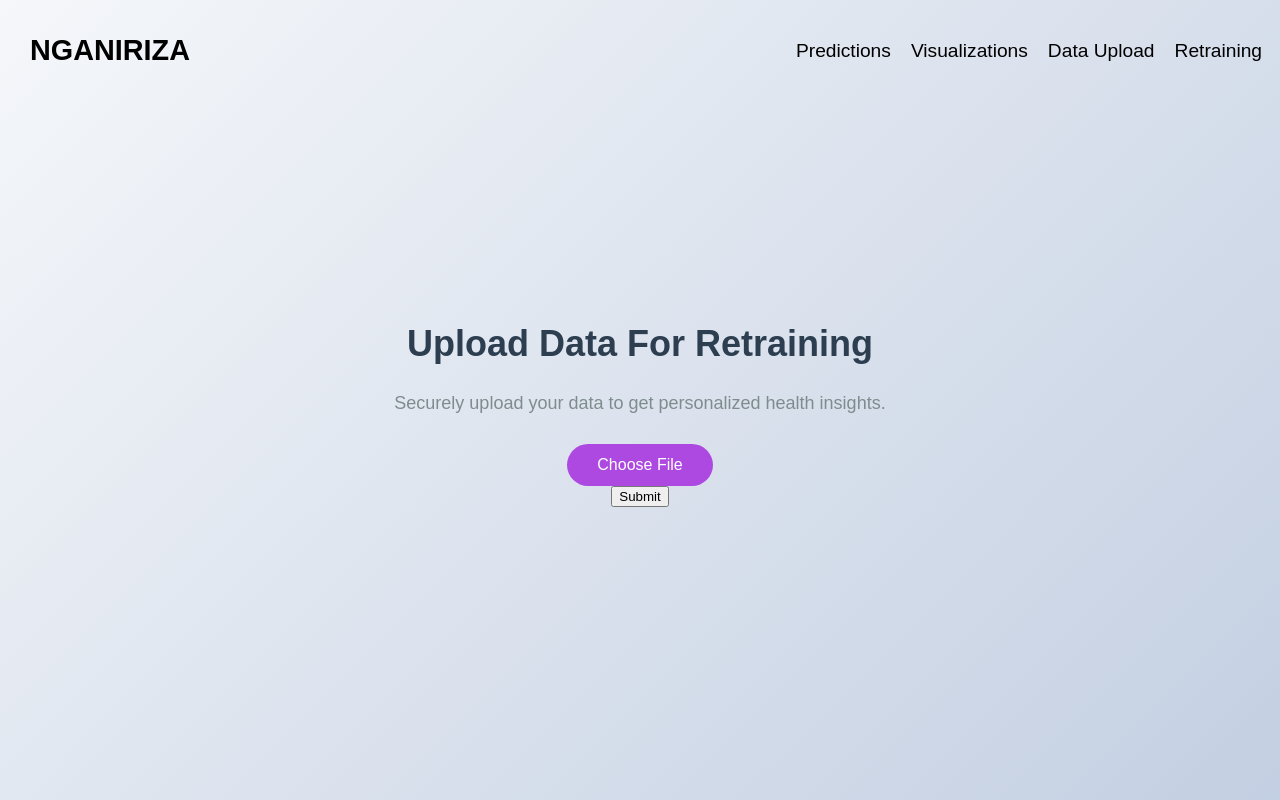
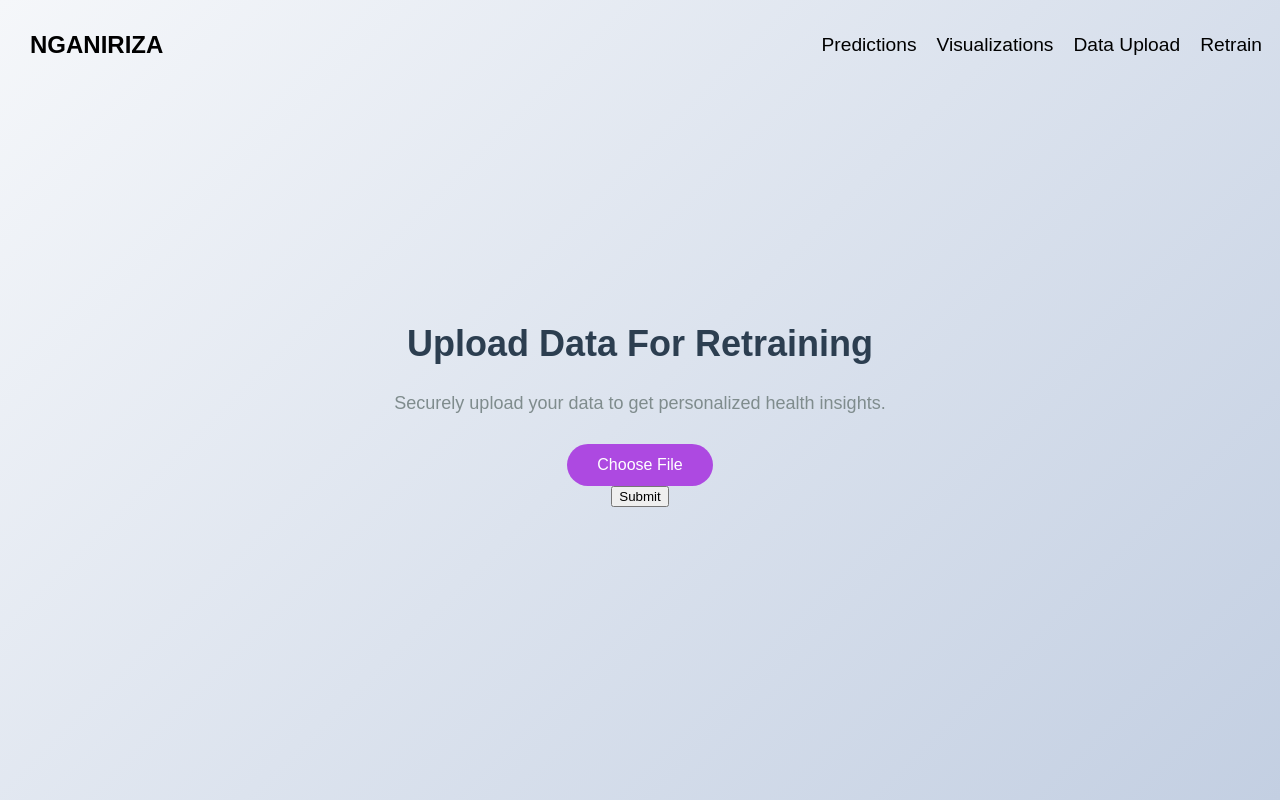
Before and after one commit to Eliane-M/nganiriza, a React (Create React App) app in the folder nganiriza_frontend/: page /data-upload in a window 1280 px wide. Built offline with nearby package versions, Linux system fonts and the light colour scheme.

Commit message:
changed the frontend

```diff
--- a/nganiriza_frontend/src/assets/css/dataUpload/dataUpload.css
+++ b/nganiriza_frontend/src/assets/css/dataUpload/dataUpload.css
@@ -19,7 +19,7 @@
   color: black;
 }
 .data-upload-container .header h1 {
-  font-size: 1.8rem;
+  font-size: 1.5rem;
   font-weight: bold;
 }
 .data-upload-container .header h1 a {
--- a/nganiriza_frontend/src/assets/css/dataUpload/dataUpload.scss
+++ b/nganiriza_frontend/src/assets/css/dataUpload/dataUpload.scss
@@ -19,7 +19,7 @@
         color: black;
 
         h1 {
-            font-size: 1.8rem;
+            font-size: 1.5rem;
             font-weight: bold;
 
             a {
--- a/nganiriza_frontend/src/assets/css/retraining/retrainingPage.css
+++ b/nganiriza_frontend/src/assets/css/retraining/retrainingPage.css
@@ -18,7 +18,7 @@
   color: black;
 }
 .retraining-container .header h1 {
-  font-size: 1.8rem;
+  font-size: 1.5rem;
   font-weight: bold;
 }
 .retraining-container .header h1 a {
--- a/nganiriza_frontend/src/assets/css/retraining/retrainingPage.scss
+++ b/nganiriza_frontend/src/assets/css/retraining/retrainingPage.scss
@@ -20,7 +20,7 @@
         color: black;
 
         h1 {
-            font-size: 1.8rem;
+            font-size: 1.5rem;
             font-weight: bold;
 
             a {
--- a/nganiriza_frontend/src/assets/css/userInfo/userInfo.css
+++ b/nganiriza_frontend/src/assets/css/userInfo/userInfo.css
@@ -20,7 +20,7 @@
   color: white;
 }
 .header h1 {
-  font-size: 1.8rem;
+  font-size: 1.5rem;
   font-weight: bold;
 }
 .header h1 a {
--- a/nganiriza_frontend/src/assets/css/userInfo/userInfo.scss
+++ b/nganiriza_frontend/src/assets/css/userInfo/userInfo.scss
@@ -30,7 +30,7 @@ $transition-speed: 0.3s;
     color: white;
 
     h1 {
-        font-size: 1.8rem;
+        font-size: 1.5rem;
         font-weight: bold;
 
         a {
--- a/nganiriza_frontend/src/pages/dataUploadPage.jsx
+++ b/nganiriza_frontend/src/pages/dataUploadPage.jsx
@@ -1,6 +1,7 @@
 // DataUpload.jsx
 import React, { useState } from 'react';
 import '../assets/css/dataUpload/dataUpload.css';
+import { Link } from 'react-router-dom';
 
 const DataUpload = () => {
   const [selectedFile, setSelectedFile] = useState(null);
@@ -66,10 +67,11 @@ const DataUpload = () => {
       <header className="header">
         <h1><a href='/'>NGANIRIZA</a></h1>
         <nav>
-          <a href="/user-info">Predictions</a>
-          <a href="/visualizations">Visualizations</a>
-          <a href="/data-upload">Data Upload</a>
-          <a href="/retraining">Retraining</a>
+            <Link to="/user-info" className="nav-link">Predictions</Link>
+            {/* <Link to="/user-info" className="nav-link">About</Link> */}
+            <Link to="/visualizations" className="nav-link">Visualizations</Link>
+            <Link to="/data-upload" className="nav-link">Data Upload</Link>
+            <Link to="/retraining" className="nav-link">Retrain</Link>
         </nav>
       </header>
 
--- a/nganiriza_frontend/src/pages/landingPage.jsx
+++ b/nganiriza_frontend/src/pages/landingPage.jsx
@@ -14,13 +14,13 @@ const NganirizaLandingPage = () => {
         {/* Navigation */}
         <nav className="navbar">
           <div className="logo">NGANIRIZA</div>
-          <div className="nav-menu">
-            <a href="user-info" className="nav-link">Predictions</a>
-            {/* <a href="user-info" className="nav-link">About</a> */}
-            <a href="#" className="nav-link">Visualizations</a>
-            <a href="data-upload" className="nav-link">Data Upload</a>
-            <a href="retraining" className="nav-link">Retrain</a>
-          </div>
+          <nav className='nav-menu'>
+            <Link to="/user-info" className="nav-link">Predictions</Link>
+            {/* <Link to="/user-info" className="nav-link">About</Link> */}
+            <Link to="/visualizations" className="nav-link">Visualizations</Link>
+            <Link to="/data-upload" className="nav-link">Data Upload</Link>
+            <Link to="/retraining" className="nav-link">Retrain</Link>
+          </nav>
         </nav>
 
         {/* Hero Section */}
--- a/nganiriza_frontend/src/pages/retrainingPage.jsx
+++ b/nganiriza_frontend/src/pages/retrainingPage.jsx
@@ -1,6 +1,7 @@
 // Retraining.jsx
 import React, { useState } from 'react';
 import '../assets/css/retraining/retrainingPage.css';
+import { Link } from 'react-router-dom';
 
 const Retraining = () => {
   const [selectedFile, setSelectedFile] = useState(null);
@@ -53,10 +54,11 @@ const Retraining = () => {
       <header className="header">
         <h1><a href='/'>NGANIRIZA</a></h1>
         <nav>
-          <a href="/user-info">Predictions</a>
-          <a href="/visualizations">Visualizations</a>
-          <a href="/data-upload">Data Upload</a>
-          <a href="/retraining">Retraining</a>
+            <Link to="/user-info" className="nav-link">Predictions</Link>
+            {/* <Link to="/user-info" className="nav-link">About</Link> */}
+            <Link to="/visualizations" className="nav-link">Visualizations</Link>
+            <Link to="/data-upload" className="nav-link">Data Upload</Link>
+            <Link to="/retraining" className="nav-link">Retrain</Link>
         </nav>
       </header>
 
--- a/nganiriza_frontend/src/pages/userInfoPage.jsx
+++ b/nganiriza_frontend/src/pages/userInfoPage.jsx
@@ -1,5 +1,6 @@
 import React, { useState } from 'react';
 import '../assets/css/userInfo/userInfo.css';
+import { Link } from 'react-router-dom';
 
 const UserInfoPage = () => {
   // State to manage form data
@@ -85,10 +86,11 @@ const UserInfoPage = () => {
       <header className="header">
         <h1><a href='/'>NGANIRIZA</a></h1>
         <nav>
-          <a href="/user-info">Predictions</a>
-          <a href="/visualizations">Visualizations</a>
-          <a href="/data-upload">Data Upload</a>
-          <a href="/retraining">Retraining</a>
+          <Link to="/user-info" className="nav-link">Predictions</Link>
+          {/* <Link to="/user-info" className="nav-link">About</Link> */}
+          <Link to="/visualizations" className="nav-link">Visualizations</Link>
+          <Link to="/data-upload" className="nav-link">Data Upload</Link>
+          <Link to="/retraining" className="nav-link">Retrain</Link>
         </nav>
       </header>
 
```
